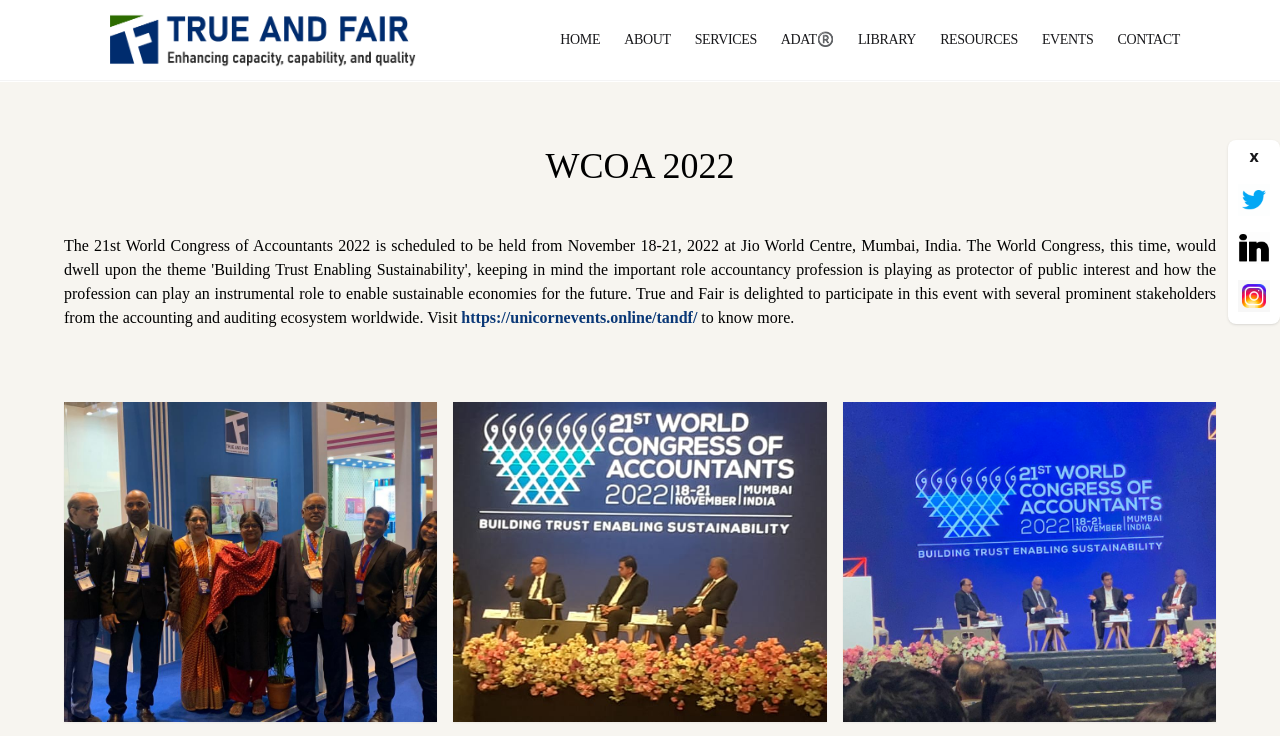
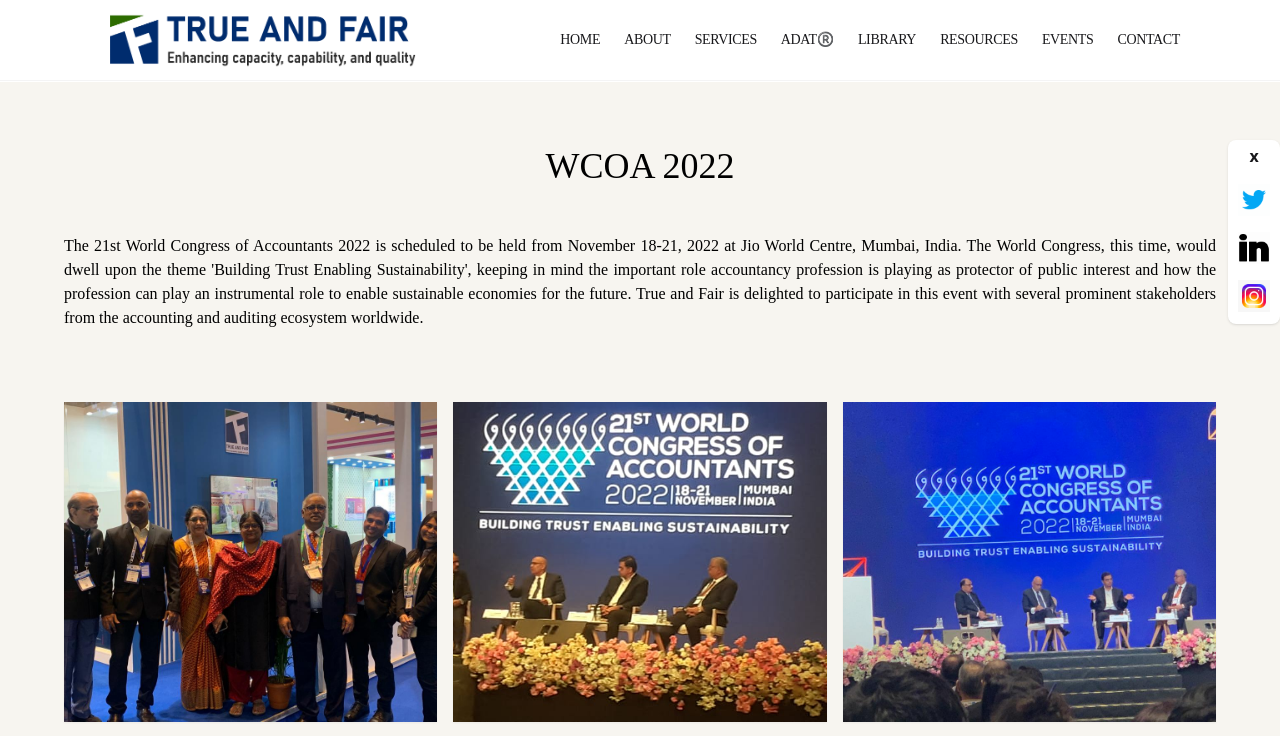
Before and after one commit to TRUENFAIR/trueandfair, a Next.js app: page /events/eventOne in a window 1280 px wide. Shown: the top 736 px of the page. Built offline with nearby package versions, Linux system fonts and the light colour scheme.

Commit message:
new text change

```diff
--- a/pages/events/eventOne.js
+++ b/pages/events/eventOne.js
@@ -30,8 +30,8 @@ export default function Life() {
           </h1>
 
           <p className="py-12 font-bah text-justify">
-            {`The 21st World Congress of Accountants 2022 is scheduled to be held from November 18-21, 2022 at Jio World Centre, Mumbai, India. The World Congress, this time, would dwell upon the theme 'Building Trust Enabling Sustainability', keeping in mind the important role accountancy profession is playing as protector of public interest and how the profession can play an instrumental role to enable sustainable economies for the future. True and Fair is delighted to participate in this event with several prominent stakeholders from the accounting and auditing ecosystem worldwide. Visit`}{" "}
-            <a
+            {`The 21st World Congress of Accountants 2022 is scheduled to be held from November 18-21, 2022 at Jio World Centre, Mumbai, India. The World Congress, this time, would dwell upon the theme 'Building Trust Enabling Sustainability', keeping in mind the important role accountancy profession is playing as protector of public interest and how the profession can play an instrumental role to enable sustainable economies for the future. True and Fair is delighted to participate in this event with several prominent stakeholders from the accounting and auditing ecosystem worldwide.`}{" "}
+            {/* <a
               target="_blank"
               rel="noreferrer"
               href="https://unicornevents.online/tandf/"
@@ -41,7 +41,7 @@ export default function Life() {
                 https://unicornevents.online/tandf/
               </span>
             </a>{" "}
-            to know more.
+            to know more. */}
           </p>
           {/* <ul className='list-disc list-inside p-6'>
             <li>Quality Control Laboratory including fully operational Microbiology Lab for testing of raw materials, in-process checks for semi-finished products, finished products & packaging materials.</li>
```
